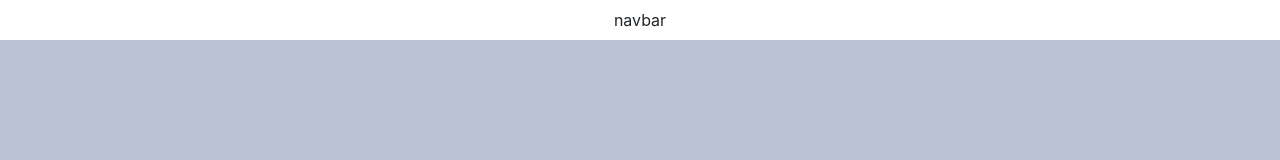
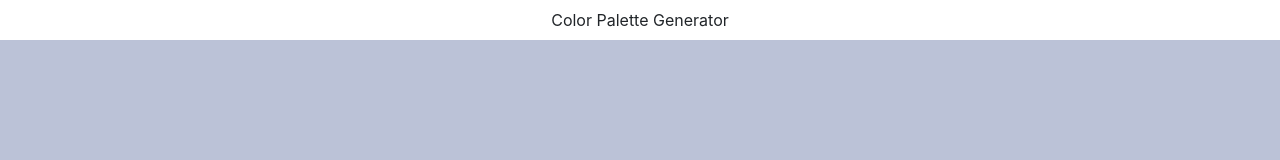
Before and after one commit to AdityaGaikar91/ColorPaletteGenerator, a plain HTML site: page index.html in a window 1280 px wide. Shown: the top 160 px of the page. Drawn offline with nearby package versions, Linux system fonts and the light colour scheme.

Commit message:
Changed the name of nav bar to Color Palette Generator

```diff
--- a/index.html
+++ b/index.html
@@ -9,7 +9,7 @@
     <link rel="stylesheet" href="style.css" />
   </head>
   <body>
-    <div class="navbar ">navbar</div>
+    <div class="navbar ">Color Palette Generator</div>
     <div
       class="main d-flex flex-column justify-content-center align-items-center"
     >
```
